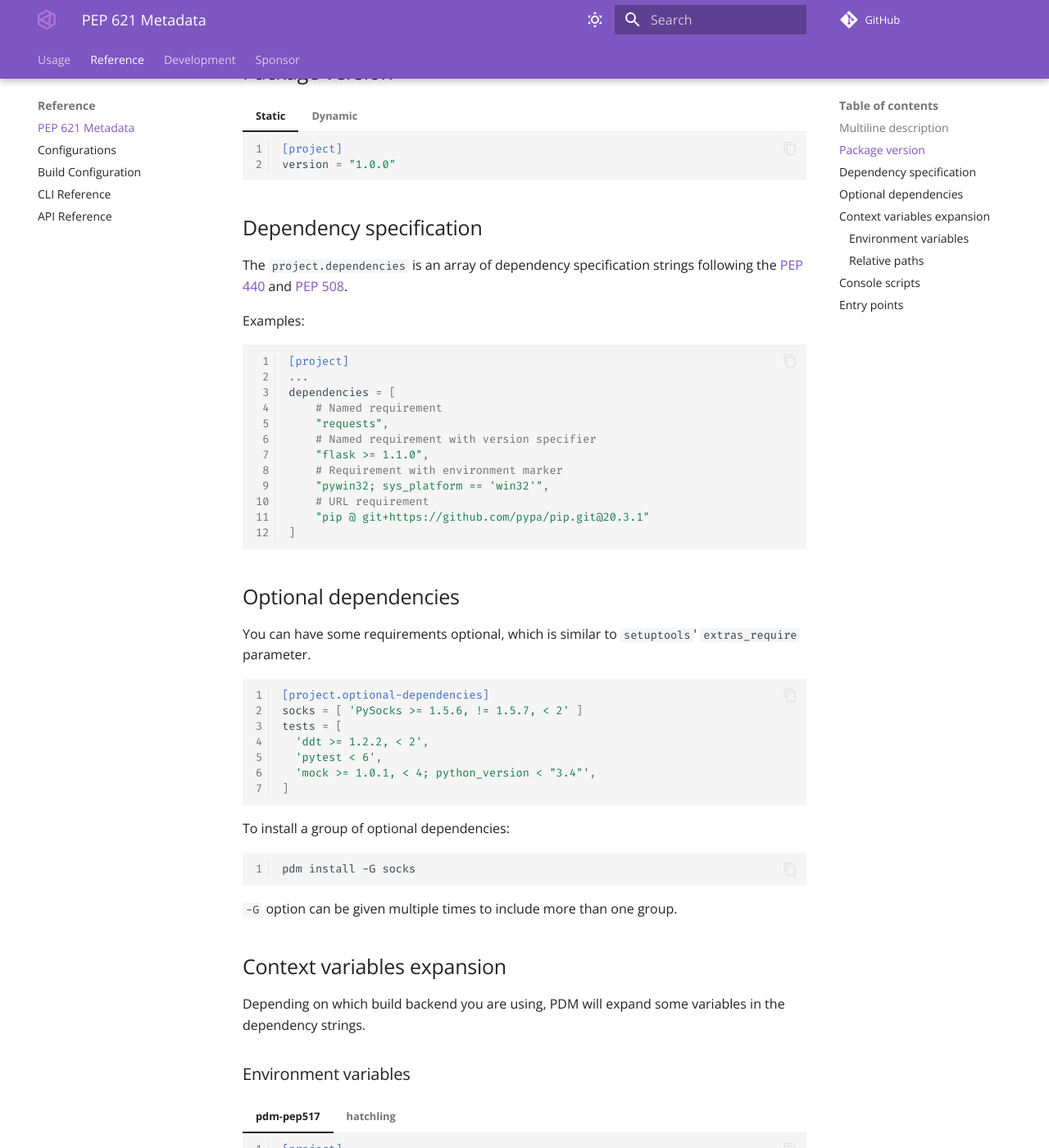
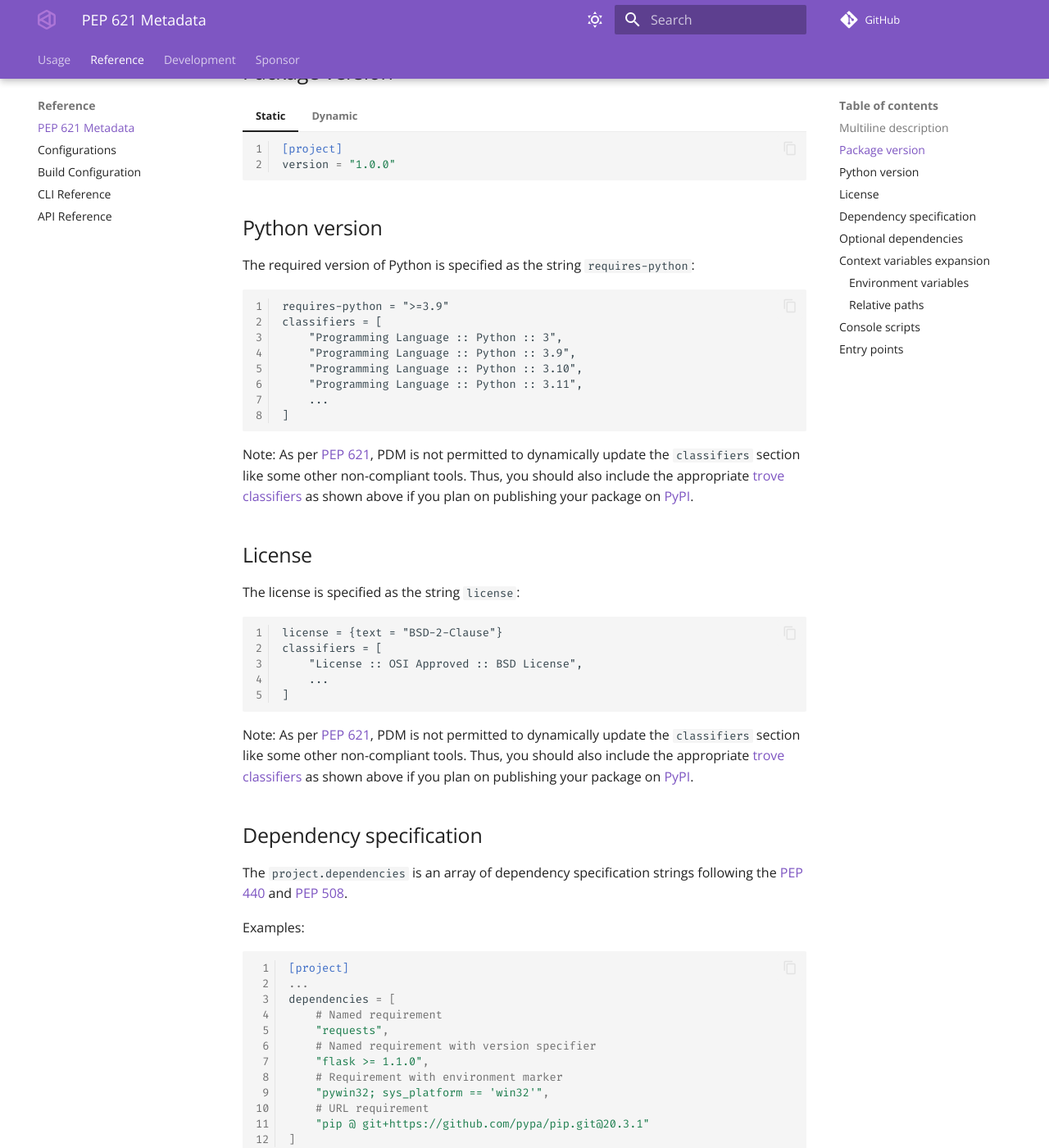
Before and after one commit to azurelotus0926/pdm, an MkDocs documentation site: the page built from docs/docs/reference/pep621.md, in a window 1280 px wide and 1400 px high, scrolled down 723 px. Shown: the whole window at 82% size. Built offline with MkDocs 1.6.1 and Material for MkDocs 9.7.7, drawn with Linux system fonts in a browser that asks for light colours; comment, search, counter and statistics services are not loaded; the version menu is left out.

Commit message:
Add notes about Python version and license classifiers (#1992)
Co-authored-by: Michael McNeil Forbes <michael.forbes+github@gmail.com>

````diff
--- a/docs/docs/reference/pep621.md
+++ b/docs/docs/reference/pep621.md
@@ -49,6 +49,46 @@ See [TOML's specification on strings](https://toml.io/en/v1.0.0#string).
     The version will be read from the `mypackage/__version__.py` file searching for the pattern: `__version__ = "{version}"`.
 
     Read more information about other configurations in [dynamic versioning](build.md#dynamic-versioning).
+
+## Python version
+
+The required version of Python is specified as the string `requires-python`:
+
+```
+requires-python = ">=3.9"
+classifiers = [
+    "Programming Language :: Python :: 3",
+    "Programming Language :: Python :: 3.9",
+    "Programming Language :: Python :: 3.10",
+    "Programming Language :: Python :: 3.11",
+    ...
+]
+```
+
+Note: As per [PEP 621](https://peps.python.org/pep-0621/#allow-tools-to-add-extend-data),
+PDM is not permitted to dynamically update the `classifiers` section like some other non-compliant tools.
+Thus, you should also include the appropriate [trove classifiers](https://pypi.org/classifiers/)
+as shown above if you plan on publishing your package on [PyPI](https://pypi.org/).
+
+## License
+
+<!-- TODO: update following paragraphs if PEP 639 is accepted,
+see https://peps.python.org/pep-0639/#deprecate-license-classifiers -->
+
+The license is specified as the string `license`:
+
+```
+license = {text = "BSD-2-Clause"}
+classifiers = [
+    "License :: OSI Approved :: BSD License",
+    ...
+]
+```
+
+Note: As per [PEP 621](https://peps.python.org/pep-0621/#allow-tools-to-add-extend-data),
+PDM is not permitted to dynamically update the `classifiers` section like some other non-compliant tools.
+Thus, you should also include the appropriate [trove classifiers](https://pypi.org/classifiers/)
+as shown above if you plan on publishing your package on [PyPI](https://pypi.org/).
 
 ## Dependency specification
 
````
